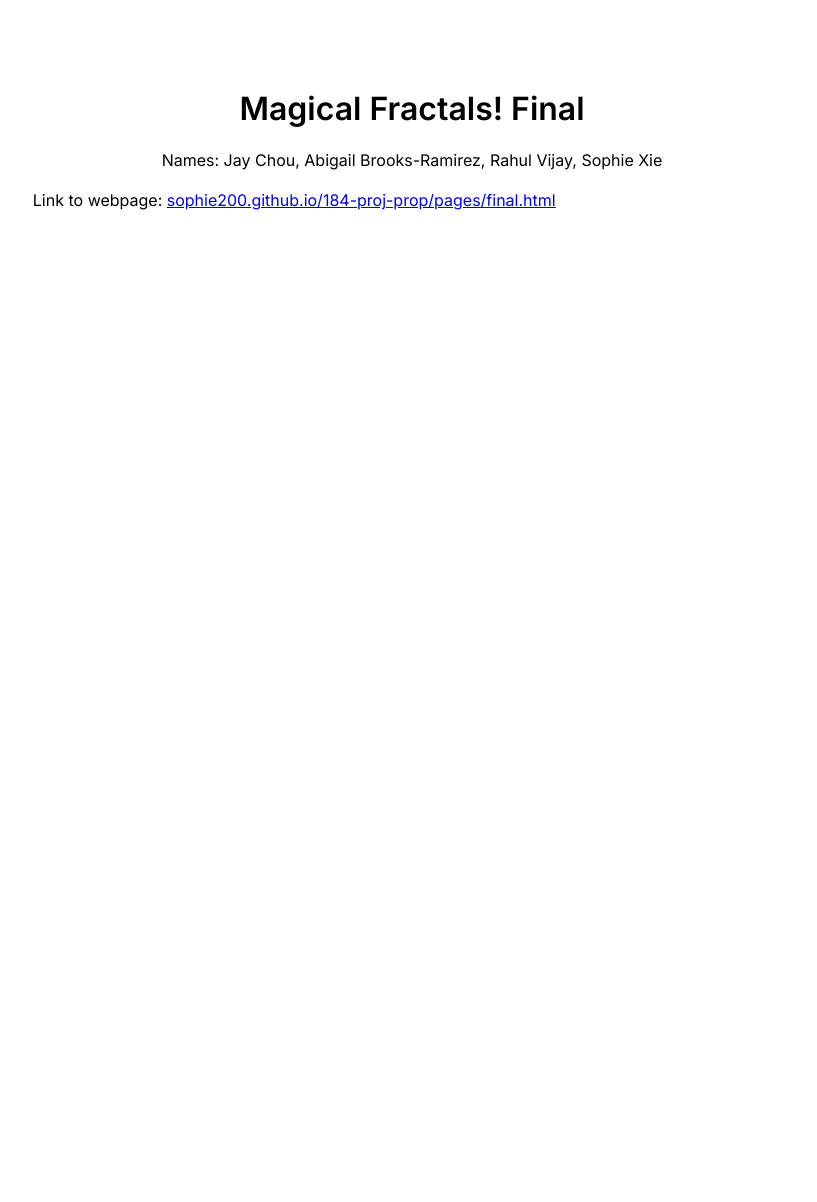
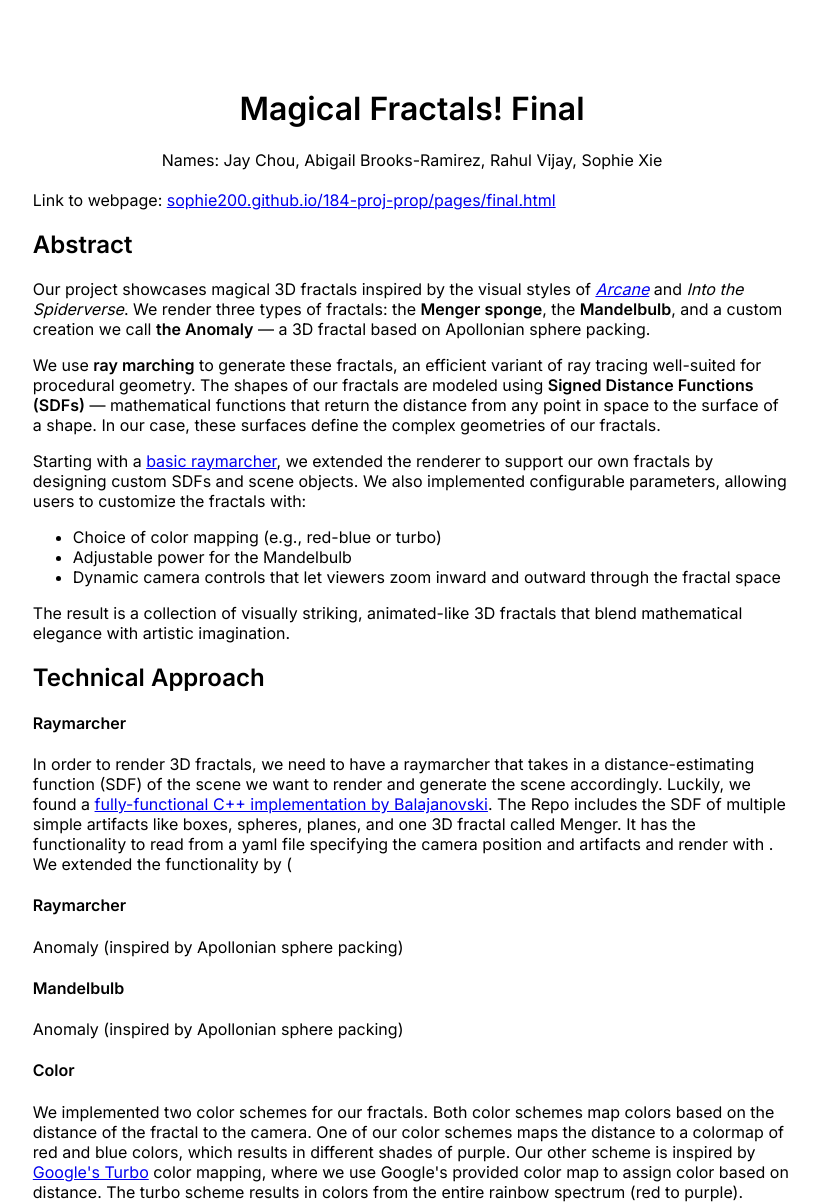
Before and after one commit to sophie200/184-proj-prop, a plain HTML site: page pages/final.html in a window 1280 px wide. Shown: the whole page, without its empty margins (228-1045 px from the left). Before the commit the page ends 800 px from the top, so only its background shows below. Drawn offline with nearby package versions, Linux system fonts and the light colour scheme; some packages are replaced by stand-ins of ours.

Commit message:
final doc start

```diff
--- a/pages/final.html
+++ b/pages/final.html
@@ -36,6 +36,42 @@
 		Link to webpage: <a href="https://sophie200.github.io/184-proj-prop/pages/final.html">sophie200.github.io/184-proj-prop/pages/final.html</a>
 
 		<br>
+		<h2>Abstract</h2>
+		  <p>
+			Our project showcases magical 3D fractals inspired by the visual styles of <a href="https://preview.redd.it/what-do-you-think-inspired-the-look-of-the-arcane-v0-z8812tlpuy7e1.jpg?width=640&crop=smart&auto=webp&s=422975119ee15451ca06f386d0a3523cccefd6b9"><em>Arcane</em></a> and <em>Into the Spiderverse</em>.
+			We render three types of fractals: the <strong>Menger sponge</strong>, the <strong>Mandelbulb</strong>, and a custom creation we call <strong>the Anomaly</strong> —
+			a 3D fractal based on Apollonian sphere packing.
+		  </p>
 
-	</body>
-</html>
+		  <p>
+			We use <strong>ray marching</strong> to generate these fractals, an efficient variant of ray tracing well-suited for procedural geometry.
+			The shapes of our fractals are modeled using <strong>Signed Distance Functions (SDFs)</strong> —
+			mathematical functions that return the distance from any point in space to the surface of a shape.
+			In our case, these surfaces define the complex geometries of our fractals.
+		  </p>
+
+		  <p>
+			Starting with a <a href="https://github.com/Balajanovski/simple-raymarcher">basic raymarcher</a>, we extended the renderer to support our own fractals by designing custom SDFs and scene objects.
+			We also implemented configurable parameters, allowing users to customize the fractals with:
+		  </p>
+
+		  <ul>
+			<li>Choice of color mapping (e.g., red-blue or turbo)</li>
+			<li>Adjustable power for the Mandelbulb</li>
+			<li>Dynamic camera controls that let viewers zoom inward and outward through the fractal space</li>
+		  </ul>
+
+		  <p>
+			The result is a collection of visually striking, animated-like 3D fractals that blend mathematical elegance with artistic imagination.
+		  </p>
+		<h2>Technical Approach</h2>
+		<h4>Raymarcher</h4>
+		In order to render 3D fractals, we need to have a raymarcher that takes in a distance-estimating function (SDF) of the scene we want to render and generate the scene accordingly. Luckily, we found a <a href="https://github.com/Balajanovski/simple-raymarcher">fully-functional C++ implementation by Balajanovski</a>. The Repo includes the SDF of multiple simple artifacts like boxes, spheres, planes, and one 3D fractal called Menger. It has the functionality to read from a yaml file specifying the camera position and artifacts and render with . We extended the functionality by
+
+(
+		<h4>Raymarcher</h4>Anomaly (inspired by Apollonian sphere packing)
+
+		<h4>Mandelbulb</h4>Anomaly (inspired by Apollonian sphere packing)
+
+		<h4>Color</h4>
+		We implemented two color schemes for our fractals. Both color schemes map colors based on the distance of the fractal to the camera. One of our color schemes maps the distance to a colormap of red and blue colors, which results in different shades of purple. Our other scheme is inspired by <a href="https://research.google/blog/turbo-an-improved-rainbow-colormap-for-visualization/">Google's Turbo</a> color mapping, where we use Google's provided color map to assign color based on distance. The turbo scheme results in colors from the entire rainbow spectrum (red to purple).
```
Also changed, not shown: images/final_camera_code.png (added).
